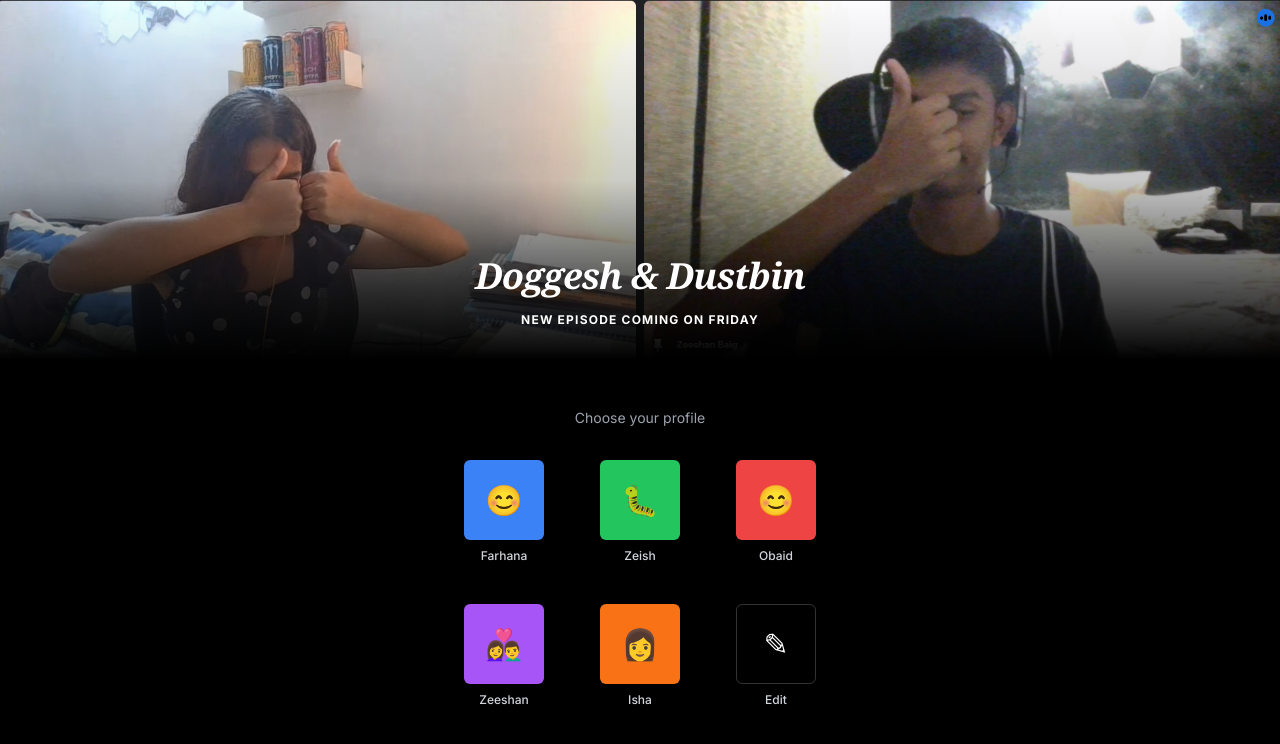
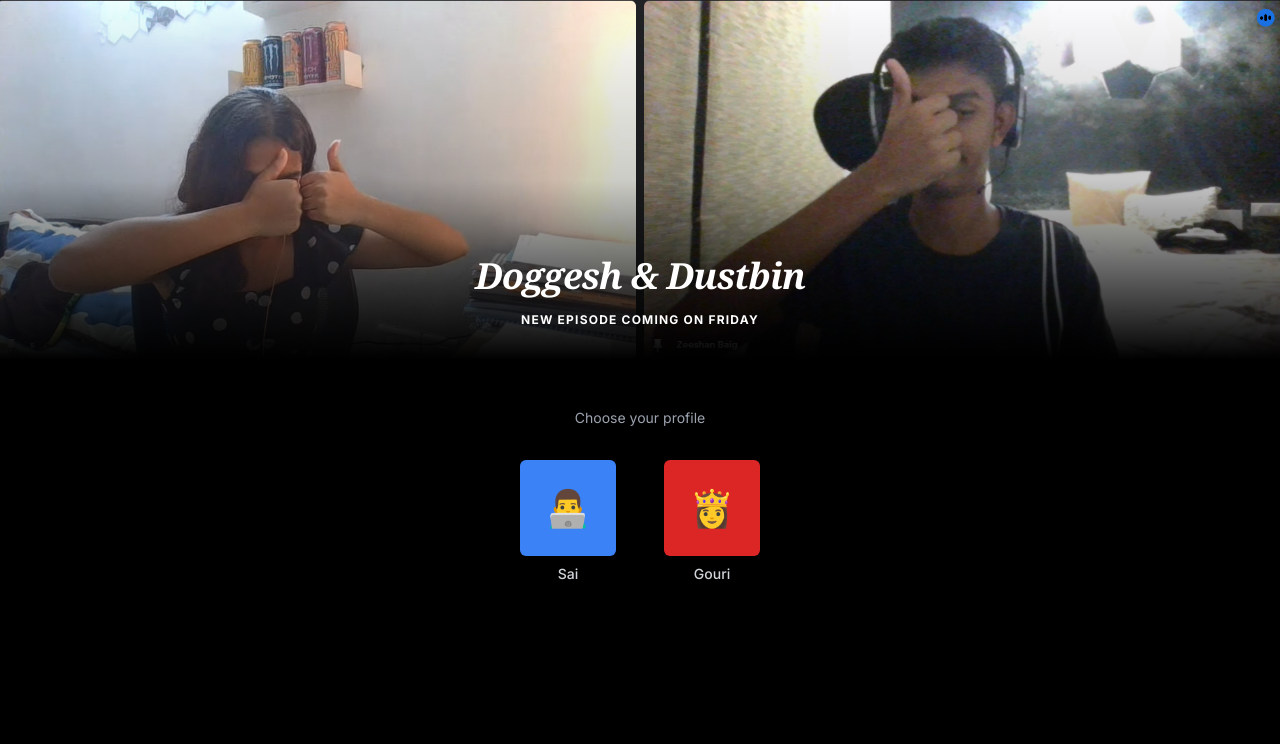
Before and after one commit to omegazeeshan1323-coder/Anniversary-App, a React (Vite) app: page / in a window 1280 px wide. Shown: the top 744 px of the page. Built offline with nearby package versions, Linux system fonts and the light colour scheme.

Commit message:
feat: simplified profiles to Sai and Gouri only

```diff
--- a/src/sections/Login.jsx
+++ b/src/sections/Login.jsx
@@ -5,15 +5,17 @@ export default function Login({ onLogin }) {
   const [view, setView] = useState('profiles'); // 'profiles' or 'pin'
   const [pin, setPin] = useState('');
   const [error, setError] = useState(false);
+  const [activeProfile, setActiveProfile] = useState(null);
 
   const profiles = [
-    { name: 'Farhana', color: 'bg-blue-500', icon: '😊' },
-    { name: 'Zeish', color: 'bg-green-500', icon: '🐛' },
-    { name: 'Obaid', color: 'bg-red-500', icon: '😊' },
-    { name: 'Zeeshan', color: 'bg-purple-500', icon: '👩‍❤️‍👨', isTarget: true },
-    { name: 'Isha', color: 'bg-orange-500', icon: '👩' },
-    { name: 'Edit', color: 'bg-gray-800', icon: '✎', isEdit: true }
+    { name: 'Sai', color: 'bg-blue-500', icon: '👨‍💻' },
+    { name: 'Gouri', color: 'bg-red-600', icon: '👸' }
   ];
+
+  const handleProfileClick = (p) => {
+    setActiveProfile(p);
+    setView('pin');
+  };
 
   const handlePinSubmit = (e) => {
     e.preventDefault();
@@ -56,18 +58,18 @@ export default function Login({ onLogin }) {
             {/* Profiles Section */}
             <div className="flex-1 px-8 pt-12 pb-20">
               <p className="text-center text-sm text-gray-400 mb-8">Choose your profile</p>
-              <div className="grid grid-cols-3 gap-y-10 gap-x-6 max-w-sm mx-auto">
+              <div className="flex justify-center gap-12 max-w-sm mx-auto">
                 {profiles.map((p, i) => (
                   <motion.div
                     key={i}
                     whileTap={{ scale: 0.9 }}
-                    onClick={() => p.isTarget ? setView('pin') : null}
+                    onClick={() => handleProfileClick(p)}
                     className="flex flex-col items-center gap-2 group cursor-pointer"
                   >
-                    <div className={`w-20 h-20 rounded-md flex items-center justify-center text-3xl shadow-lg transition-all group-hover:ring-2 group-hover:ring-white ${p.color} ${p.isEdit ? 'border border-white/20 bg-transparent' : ''}`}>
+                    <div className={`w-24 h-24 rounded-md flex items-center justify-center text-4xl shadow-lg transition-all group-hover:ring-2 group-hover:ring-white ${p.color}`}>
                       {p.icon}
                     </div>
-                    <span className="text-xs font-medium text-gray-300 group-hover:text-white">
+                    <span className="text-sm font-medium text-gray-300 group-hover:text-white">
                       {p.name}
                     </span>
                   </motion.div>
@@ -82,13 +84,13 @@ export default function Login({ onLogin }) {
             animate={{ opacity: 1, scale: 1 }}
             className="flex-1 flex flex-col items-center justify-center gap-8 px-8"
           >
-            <div className="w-24 h-24 rounded-md bg-purple-500 flex items-center justify-center text-4xl shadow-2xl">
-              👩‍❤️‍👨
+            <div className={`w-24 h-24 rounded-md flex items-center justify-center text-4xl shadow-2xl ${activeProfile?.color}`}>
+              {activeProfile?.icon}
             </div>
 
             <div className="text-center space-y-2">
-              <h2 className="text-xl font-bold">Profile Lock is on.</h2>
-              <p className="text-sm text-gray-400">Enter password for Zeeshan</p>
+              <h2 className="text-xl font-bold text-white">Profile Lock is on.</h2>
+              <p className="text-sm text-gray-400">Enter password for {activeProfile?.name}</p>
             </div>
 
             <form onSubmit={handlePinSubmit} className="w-full max-w-xs space-y-6">
```
